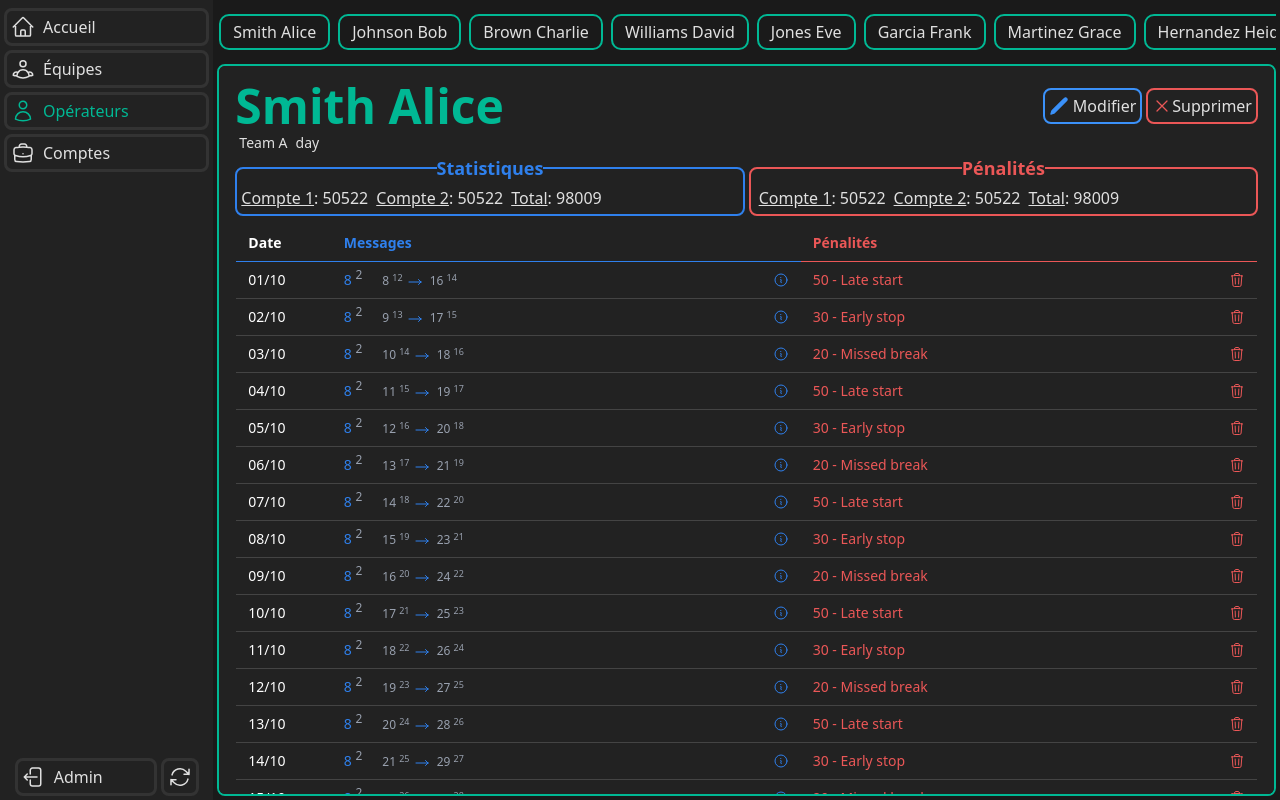
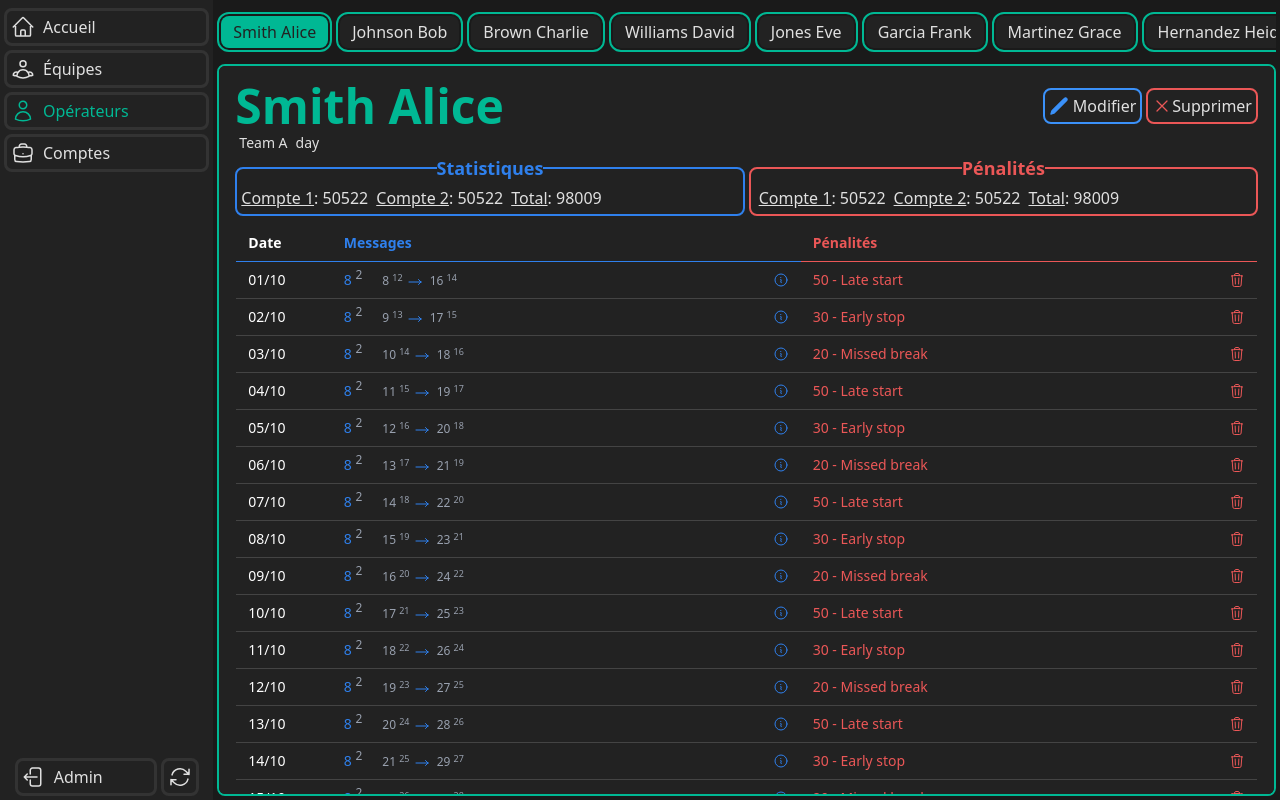
Before and after one commit to wallcreation/OPS-Front, a Vue app: page /admin/operators in a window 1280 px wide. Built offline with nearby package versions, Linux system fonts and the light colour scheme.

Commit message:
refactor: implement operator selection functionality in AdminOperatorView component

```diff
--- a/src/views/AdminOperatorView.vue
+++ b/src/views/AdminOperatorView.vue
@@ -81,6 +81,9 @@ const operators = ref([
   { id: 10, fname: 'Judy', lname: 'Gonzalez', team: 'Team E', workat: 'night' },
 ])
 const currentOperator = ref(operators.value[0])
+function changeOperator(operator) {
+  currentOperator.value = operator
+}
 </script>
 <template>
   <main class="flex flex-col h-full">
@@ -88,7 +91,9 @@ const currentOperator = ref(operators.value[0])
       <div
         v-for="operator in operators"
         :key="operator.id"
-        class="py-1 px-3 text-nowrap outline-2 outline-[#00B894] rounded-lg"
+        class="py-1 px-3 text-nowrap outline-2 outline-offset-2 outline-[#00B894] rounded-lg"
+        @click="currentOperator = operator"
+        :class="[ currentOperator.id === operator.id ? 'bg-[#00B894] text-[#222222] text-bold' : 'bg-[#222222]']"
       >
         <h1>{{ operator.lname }} {{ operator.fname }}</h1>
       </div>
--- a/src/views/AdminTeamView.vue
+++ b/src/views/AdminTeamView.vue
@@ -94,11 +94,7 @@ const teams = ref([
     total_penality: 5020,
   },
 ])
-const router = useRouter()
 const currentTeam = ref(teams.value[0])
-const changeTeam = (team) => {
-  currentTeam.value = team
-}
 </script>
 <template>
   <main class="flex flex-col h-full">
```
